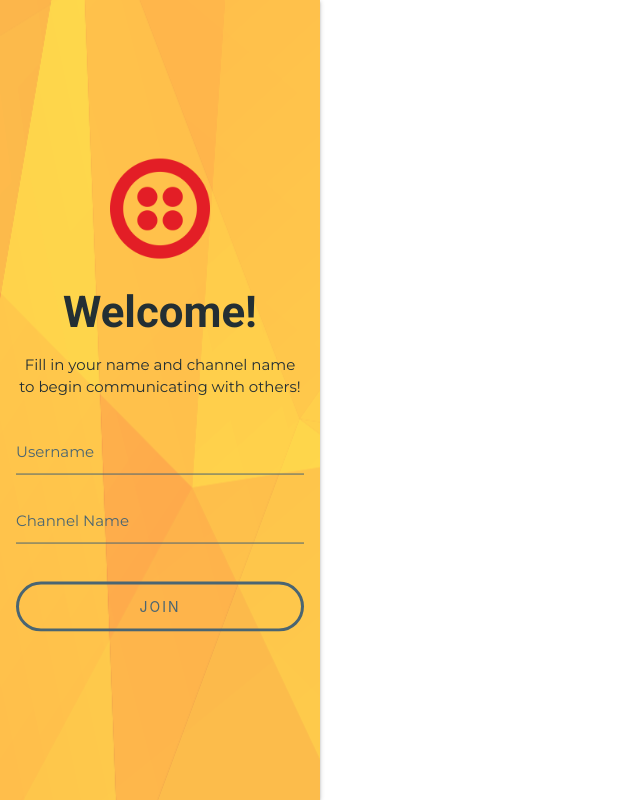
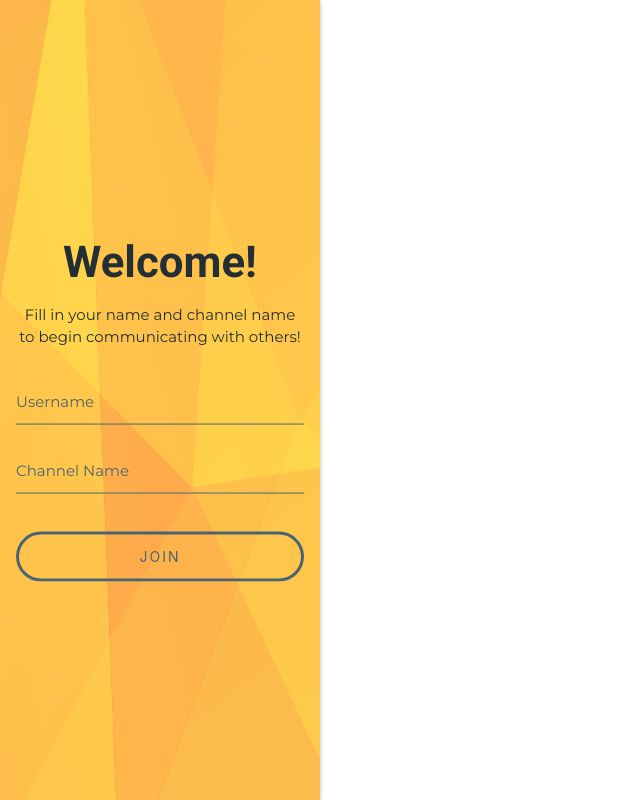
Before and after one commit to yiningsoong/yiningsoong.github.io, a plain HTML site: page twilio-sample/index.html in a window 1280 px wide. Shown: the whole page, without its empty margins (0-640 px from the left). Drawn offline with Linux system fonts and the light colour scheme.

Commit message:
Update index.html

```diff
--- a/twilio-sample/index.html
+++ b/twilio-sample/index.html
@@ -17,7 +17,7 @@
     <div class="row">
         <div class="col s3 z-depth-1" id="input">
             <div>
-                <img id="logo" class="animated zoomIn" src="favicon.7b05e8ee.ico"/>
+                <img id="logo" class="hide animated zoomIn" src="favicon.7b05e8ee.ico"/>
                 <h3 class="center-align animated bounce delay-1s">Welcome!</h3>
                 <p class="center-align mb-30">Fill in your name and channel name to begin communicating with others!</p>
                 <div class="input-field">
```
